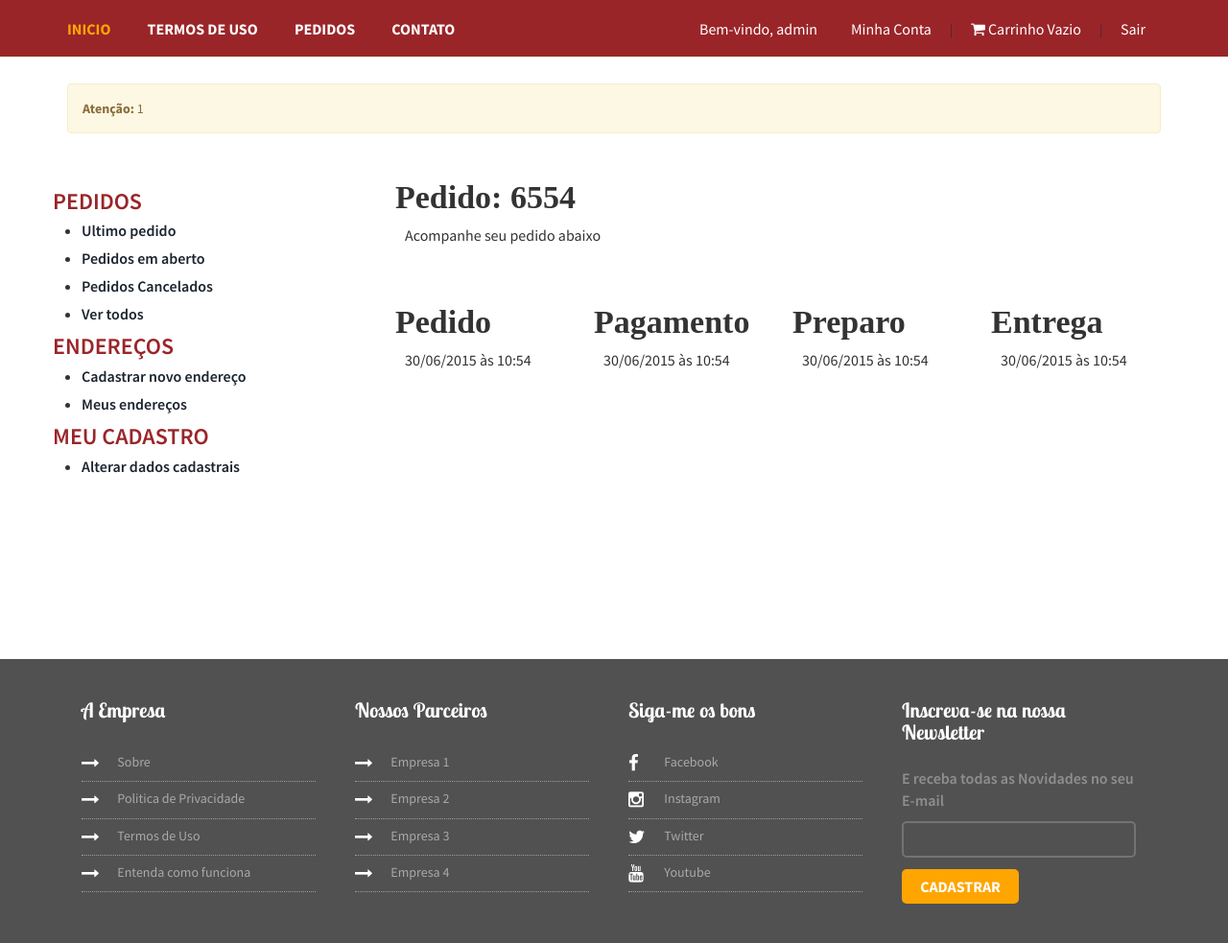
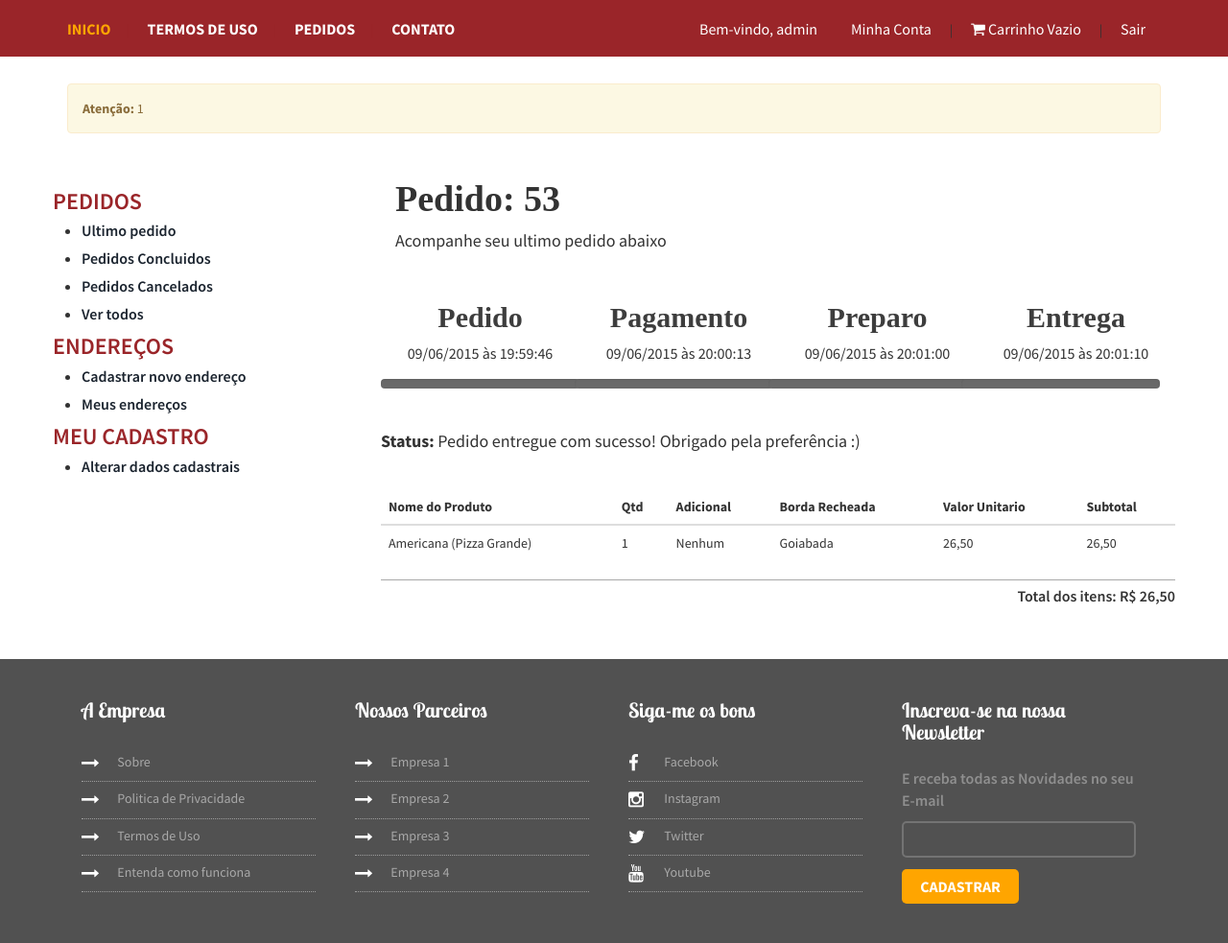
Before and after one commit to eduovrp/GodFood, a PHP site: page /GodFood/minhaconta/ in a window 1280 px wide. Shown: the top 983 px of the page at 96% size. Run offline with PHP 8.4, Linux system fonts and the light colour scheme; a user stored in the database is signed in; data comes from the database, SQL or seed files in the repository.

Commit message:
Detalhes Pedidos, minha conta, timeline, ajustes

```diff
--- /dev/null
+++ b/functions/account.php
@@ -0,0 +1,40 @@
+<?php
+
+$dsn = "mysql:host=localhost;dbname=u288492055_food;charset=utf8;TIME_ZONE='-03:00'";
+$usuario = "root";
+$pass = "";
+
+$pdo = new PDO($dsn, $usuario, $pass);
+
+function buscaDatasUltimoPedido($id_usuario)
+{
+	global $pdo;
+try{
+	$sql = "SELECT DATE_FORMAT(p.data,'%d/%m/%Y às %T') AS data_pedido,
+				DATE_FORMAT(p.data_pgto,'%d/%m/%Y às %T') AS data_pgto,
+				DATE_FORMAT(p.data_confirm,'%d/%m/%Y às %T') AS data_confirm,
+				DATE_FORMAT(p.data_delivery,'%d/%m/%Y às %T') AS data_delivery,
+				DATE_FORMAT(p.data_entrega,'%d/%m/%Y às %T') AS data_entrega,
+				DATE_FORMAT(p.data_error,'%d/%m/%Y às %T') AS data_error,
+				p.id_pedido AS id_pedido,
+				sp.nome as status
+
+				FROM pedidos p
+				INNER JOIN status_pgto sp
+				ON p.id_status = sp.id_status
+
+				WHERE id_usuario = :id_usuario
+
+			ORDER BY id_pedido DESC
+				LIMIT 1";
+
+	$cmd = $pdo->prepare($sql);
+	$cmd->bindParam('id_usuario',$id_usuario);
+	$cmd->execute();
+
+	return $cmd->fetch();
+
+}catch(PDOException $e){
+ 	 echo $e->getMessage();
+	}
+}
--- /dev/null
+++ b/minhaconta/includes/account_verif.php
@@ -0,0 +1,44 @@
+<?php
+
+if($data['data_pedido'] != NULL){
+	$data_pedido = $data['data_pedido'];
+	$ok1 = 'ok';
+} else {
+	$data_pedido = 'Erro';
+	$ok1 = '';
+}
+
+if($data['data_error'] == NULL){
+	if($data['data_pgto'] != NULL){
+		$data_pgto = $data['data_pgto'];
+		$ok2 = 'ok';
+	} else{
+		$data_pgto = 'Em andamento';
+		$ok2 = '';
+	}
+} else {
+	$data_pgto = '<span class="erro">Erro ao efetuar pagamento</span>';
+	$ok2 = '';
+}
+
+if($data['data_delivery'] != NULL){
+	$data_preparo = $data['data_delivery'];
+	$ok3 = 'ok';
+} elseif($data['data_pgto']!= NULL && $data['data_delivery'] == NULL) {
+	$data_preparo = 'Em andamento';
+	$ok3 = '';
+} else {
+	$data_preparo = '';
+	$ok3 = '';
+}
+
+if($data['data_entrega'] != NULL){
+	$data_entrega = $data['data_entrega'];
+	$ok4 = 'ok';
+} elseif($data['data_delivery']!= NULL) {
+	$data_entrega = 'Em Andamento';
+	$ok4 = '';
+} else{
+	$data_entrega = '';
+	$ok4 = '';
+}
--- a/minhaconta/views/logado.php
+++ b/minhaconta/views/logado.php
@@ -4,6 +4,7 @@ Author URL: http://w3layouts.com
 License: Creative Commons Attribution 3.0 Unported
 License URL: http://creativecommons.org/licenses/by/3.0/
 -->
+<?php if(isset($_SESSION['id_usuario'])){ ?>
 <!DOCTYPE html>
 <html>
 <head>
@@ -37,6 +38,16 @@ License URL: http://creativecommons.org/licenses/by/3.0/
 
 <?php
 include 'includes/menu-top.php';
+require '../functions/account.php';
+require '../functions/pedidos.php';
+$data = buscaDatasUltimoPedido($_SESSION['id_usuario']);
+
+$detalhes = detalhes_pedido($data['id_pedido']);
+
+$itens = lista_itens_pedido($data['id_pedido']);
+
+include 'includes/account_verif.php';
+
  ?>
 <div class="wow fadeInLeft" data-wow-delay="0.4s">
 	<div class="content">
@@ -50,8 +61,8 @@ include 'mensagens.php';
 				<div class="row">
 				<ul>
 					<h3>PEDIDOS</h3>
-					<li><a href="#">Ultimo pedido</a></li>
-					<li><a href="#">Pedidos em aberto</a></li>
+					<li><a href="../minhaconta/">Ultimo pedido</a></li>
+					<li><a href="#">Pedidos Concluidos</a></li>
 					<li><a href="#">Pedidos Cancelados</a></li>
 					<li><a href="pedidos.php">Ver todos</a></li>
 
@@ -66,33 +77,76 @@ include 'mensagens.php';
 		</div>
 
 		<div class="minha-conta-content">
-			<h3>Pedido: 6554</h3>
-			<p>Acompanhe seu pedido abaixo</p>
+			<h2>Pedido: <?=$data['id_pedido']?></h2>
+			<p>Acompanhe seu ultimo pedido abaixo</p>
 
 			<div class="ultimo-pedido">
 				<div class="row">
 					<div class="col-md-3">
 						<h3>Pedido</h3>
-						<p>30/06/2015 às 10:54</p>
+						<p><?=$data_pedido;?></p>
 					</div>
 					<div class="col-md-3">
 						<h3>Pagamento</h3>
-						<p>30/06/2015 às 10:54</p>
+						<p><?=$data_pgto;?></p>
 					</div>
 					<div class="col-md-3">
 						<h3>Preparo</h3>
-						<p>30/06/2015 às 10:54</p>
+						<p><?=$data_preparo;?></p>
 					</div>
 					<div class="col-md-3">
 						<h3>Entrega</h3>
-						<p>30/06/2015 às 10:54</p>
+						<p><?=$data_entrega;?></p>
 					</div>
 				</div>
+				<div class="row">
+					<ul>
+						<li class="progress <?=$ok1?>"></li>
+						<li class="progress <?=$ok2?>"></li>
+						<li class="progress <?=$ok3?>"></li>
+						<li class="progress <?=$ok4?>"></li>
+					</ul>
+				</div>
+				<div class="row">
+					<br>
+					<h4><strong>Status:</strong> <?=$data['status']?></h4>
+				</div>
 			</div>
-			<div class="ultimo-pedido-datas">
-			</div>
+	<div class="row">
+	<br>
+	<table class="table table-hover">
+	    <thead>
+	      <tr>
+	        <th>Nome do Produto</th>
+	        <th>Qtd</th>
+	        <th>Adicional</th>
+	        <th>Borda Recheada</th>
+	        <th>Valor Unitario</th>
+	        <th>Subtotal</th>
+	      </tr>
+	    </thead>
+	    <tbody>
+	     <?php
+	     $total = 0;
+		foreach($itens as $item): ?>
+	      <tr>
+	        <td><?=$item['nome']." (".$item['categoria'].")";?></td>
+	        <td><?=$item['qtd'];?></td>
+	        <td><?=$item['adicional'];?></td>
+	        <td><?=$item['borda'];?></td>
+	        <td><?=number_format($item['valor'],2,",",".");?></td>
+	        <td><?=number_format($item['subtotal'],2,",",".");?></td>
+	        <?php $total = $total + $item['subtotal']; ?>
+	      </tr>
+	    <?php endforeach;
+		 ?>
+	    </tbody>
+	  </table>
+	  	<div class="detalhes-pedido-footer">
+	  		<p>Total dos itens: R$ <?=number_format($total,2,",",".");?></p>
+	  	</div>
+	</div>
 		</div>
-
 	</div>
   </div>
 </div>
@@ -244,3 +298,4 @@ include 'mensagens.php';
 	<script type="text/javascript" src="../web/js/easing.js"></script>
 </body>
 </html>
+<?php } ?>
--- a/web/css/style.css
+++ b/web/css/style.css
@@ -69,20 +69,66 @@ input[type="text"]:disabled {
 	float: right;
 	height: 450px;
 }
+.minha-conta-content h2{
+	font-family: serif;
+	font-size: 38px;
+	font-weight: 600;
+}
 .minha-conta-content h3{
 	font-family: serif;
-	font-size: 34px;
+	font-size: 30px;
 	font-weight: 600;
+	text-align: center;
+	color: #3D3D3D;
 }
 .minha-conta-content p{
-	padding: 10px;
+	padding-top: 10px;
+	font-size: 18px;
+}
+.ultimo-pedido p{
+	padding-top: 10px;
 	font-size: 16px;
+	text-align: center;
 }
 .ultimo-pedido{
 	padding-top: 50px;
 	padding-bottom: 20px;
 }
-
+.minha-conta-content td{
+	font-size: 14px;
+}
+ul li.progress{
+	width: 25%;
+	height: 10px;
+	background-color: #E8E8E8;
+	display: inline-block;
+	margin-top: 15px;
+	margin-right: -8px;
+}
+ul li.ok{
+	margin-bottom: 20px;
+	overflow: hidden;
+	border-radius: 4px;
+	box-shadow: inset 0 1px 2px rgba(0,0,0,.1);;
+	width: 25%;
+	height: 10px;
+	background-color: #696969;
+	display: inline-block;
+	margin-top: 15px;
+	margin-right: -8px;
+}
+span.erro{
+	font-size: 14px;
+	color: red;
+}
+.detalhes-pedido-footer p{
+	text-align: right;
+	font-size: 16px;
+	font-weight: 600;
+	border-top: 1px solid #A9A9A9;
+	padding-top: 5px;
+	padding-bottom: 5px;
+}
 .margin{
 	padding-left: 15px;
 }
```
Also changed, not shown: cart/views/resumo.php (+16 -3 lines), minhaconta/detalhes_pedido.php (+89 -68 lines), minhaconta/pedidos.php (+4 -4 lines).
